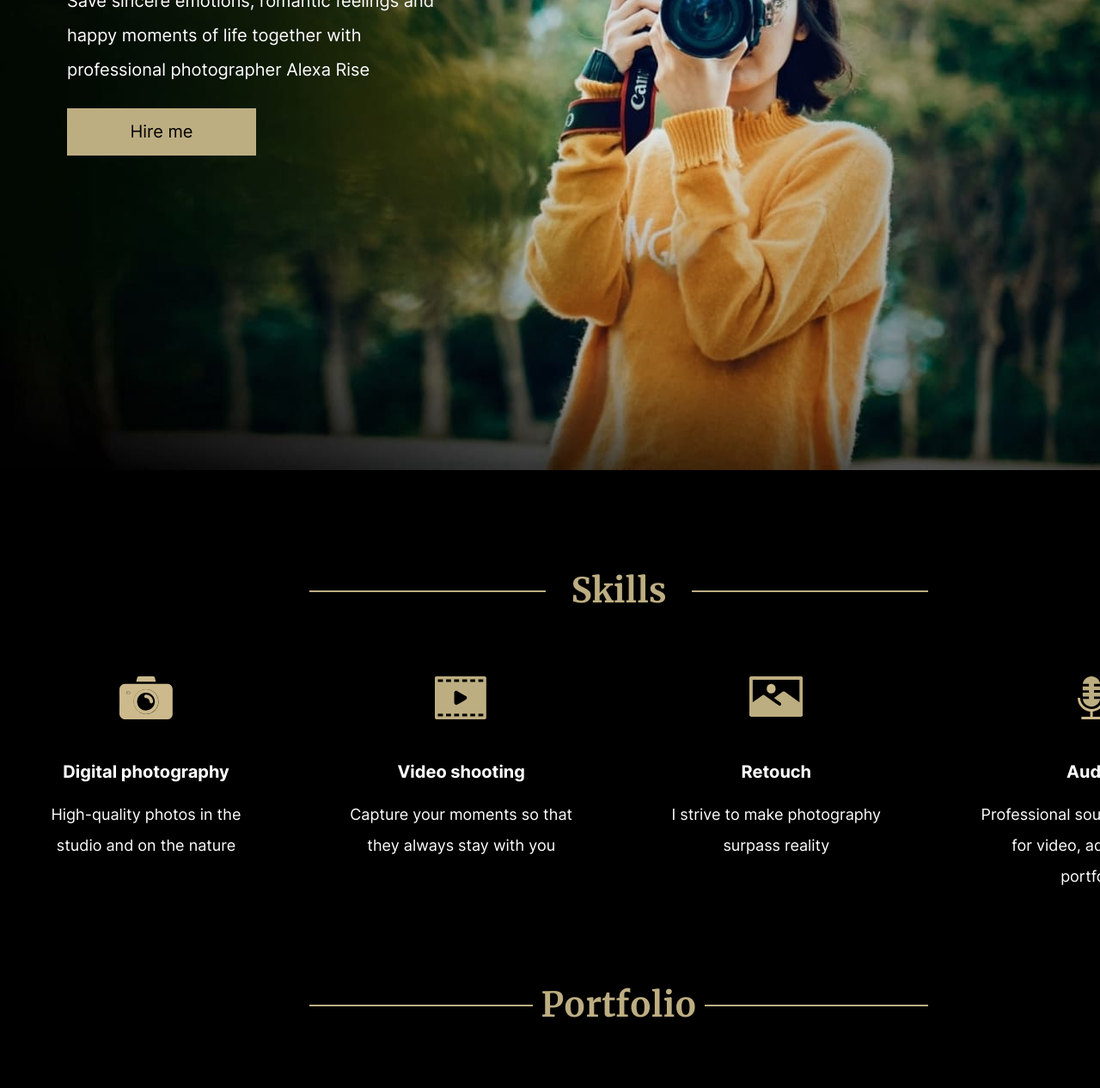
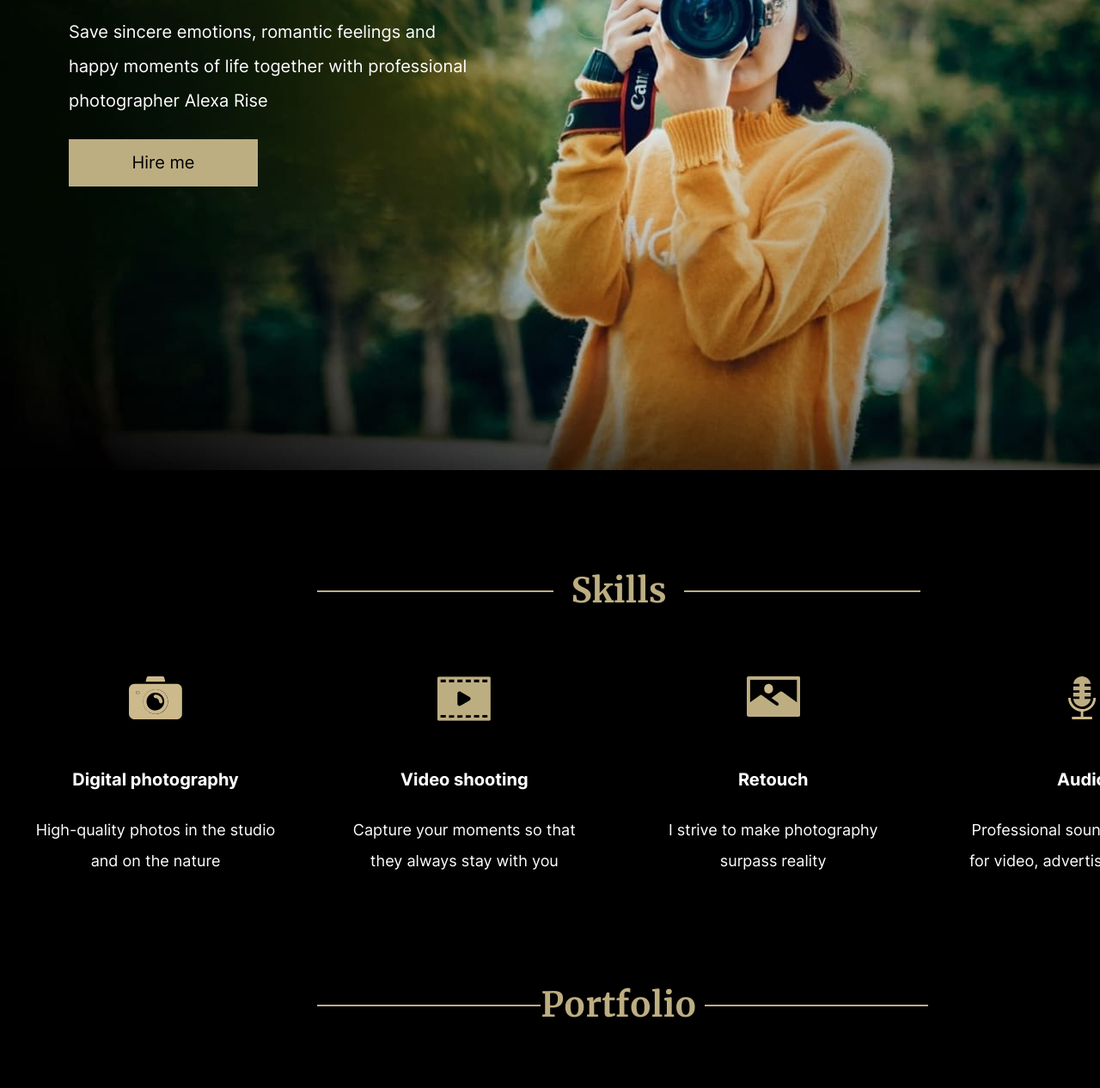
Before and after one commit to Sirkevich/random-jokes, a plain HTML site: page portfolio/index.html in a window 1280 px wide. Shown: the part 363-1629 px from the top of the page at 86% size. Drawn offline with Linux system fonts and the light colour scheme; files whose address does not match are found by name.

```diff
--- a/portfolio/style/style.css
+++ b/portfolio/style/style.css
@@ -34,7 +34,7 @@ html {
 body {
     font-family: 'Inter', sans-serif;
     color: #FFFFFF;
-    background-color: var(--color-black);
+    /* background-color: var(--color-black); */
     font-size: 20px;
     font-style: normal;
 }
@@ -43,6 +43,7 @@ body {
     width: 1440px;
     margin: 0 auto;
     padding: 0 20px;
+    background-color: var(--color-black);
 }
 
 .header-container  {
@@ -81,7 +82,7 @@ body {
     display: flex;
     justify-content: flex-end;
     align-items: center;
-    gap: 30px;
+    gap: 33px;
     padding: 0;
 }
 
@@ -134,13 +135,18 @@ body {
     background-repeat: no-repeat;
     background-position: center -90px;
     height: 820px;
-    padding-top: 160px;
-    padding-left: 78px;
+    padding-top: 185px;
+    padding-left: 80px;
+}
+
+.hero-content {
+    width: 500px;
+    height: 330px;
 }
 
 .alexa-rise {
     margin: 0;
-    margin-bottom: 25px;
+    margin-bottom: 36px;
     font-family: 'Merriweather';
     font-style: normal;
     font-weight: 700;
@@ -148,7 +154,7 @@ body {
 }
 
 .hero-text {
-    width: 450px;
+    width: 470px;
     margin: 0;
     margin-bottom: 25px;
     line-height: 40px;
@@ -186,7 +192,7 @@ body {
     content: "";
     position: absolute;
     top: 50%;
-    left: 0;
+    left: 9px;
     width: 275px;
     height: 2px;
     background-color: var(--color-gold);
@@ -196,7 +202,7 @@ body {
     content: "";
     position: absolute;
     top: 50%;
-    right: 0;
+    right: 9px;
     width: 275px;
     height: 2px;
     background-color: var(--color-gold);
@@ -226,12 +232,12 @@ body {
     display: flex;
     justify-content: space-between;
     flex-wrap: wrap;
-    padding: 0 40px;
+    padding: 0 41px;
 }
 
 .skills-items-logo {
     width: 62px;
-    height: 50px;
+    height: 59px;
     margin-bottom: 50px;
     background-size: contain;
     background-repeat: no-repeat;
@@ -240,14 +246,14 @@ body {
 
 .skills-items-title {
     margin: 0;
-    padding-bottom: 20px;
+    padding-bottom: 29px;
     font-weight: 700;
     font-size: 20px;
 }
 
 .skills-item-text {
     margin: 0;
-    width: 260px;
+    width: 280px;
     font-size: 18px;
     font-weight: 400;
     line-height: 36px;
```
